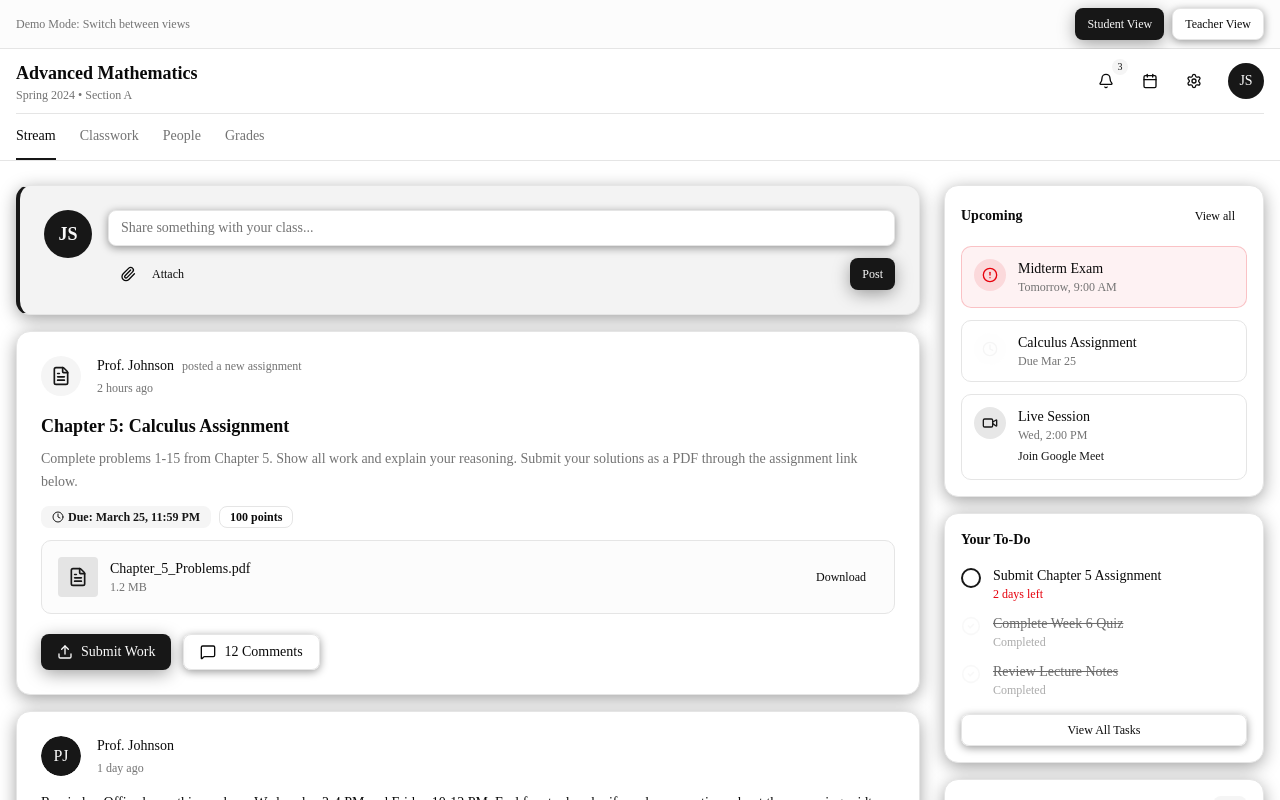
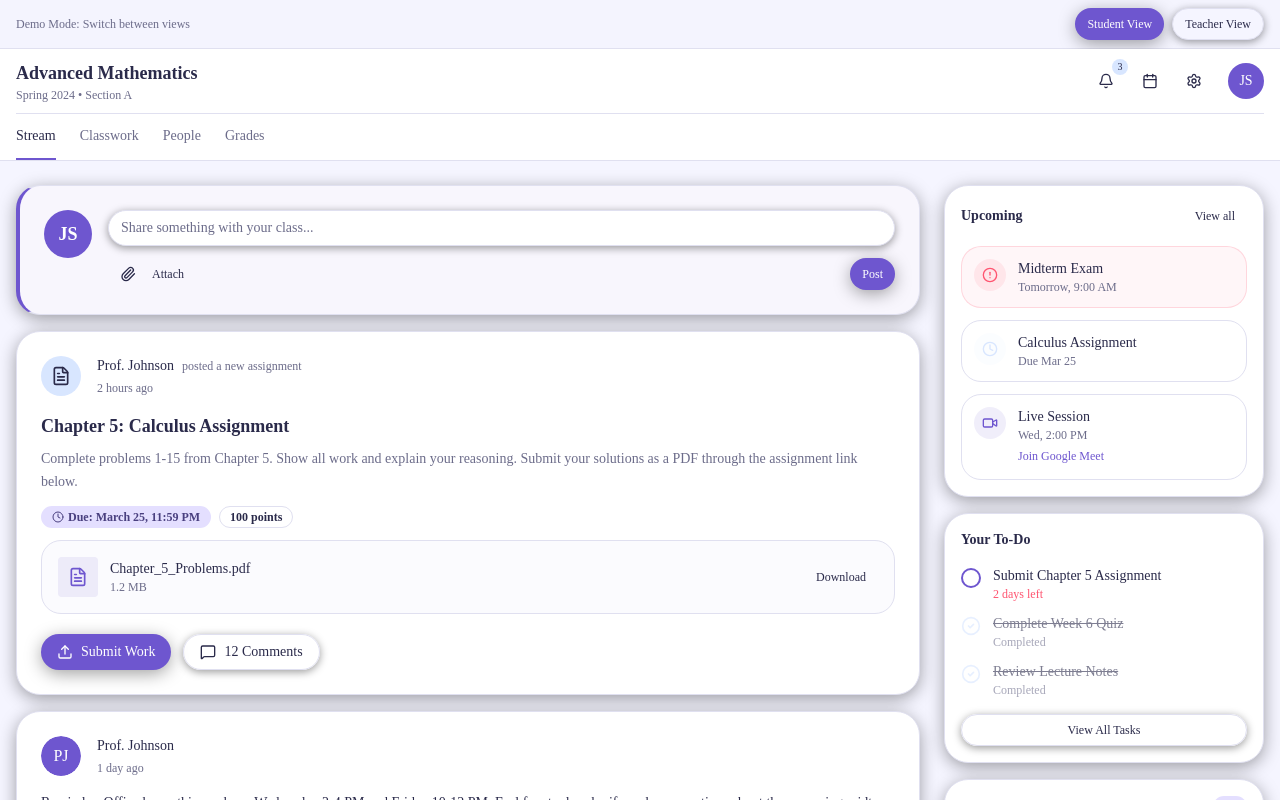
Before and after one commit to sampod76/ibl_classroom, a Next.js app: page /dashboard/teacher in a window 1280 px wide. Shown: the top 800 px of the page. Built offline with nearby package versions, Linux system fonts and the light colour scheme; no server answers.

Commit message:
fix(global css)

```diff
--- a/src/app/globals.css
+++ b/src/app/globals.css
@@ -1,85 +1,83 @@
 @import "tailwindcss";
-
-@plugin "tailwindcss-animate";
 @import "tw-animate-css";
 
 @custom-variant dark (&:is(.dark *));
 
 :root {
+  --background: oklch(0.973 0.0133 286.15);
+  --foreground: oklch(0.3015 0.0572 282.418);
   --card: oklch(1 0 0);
-  --card-foreground: oklch(0.145 0 0);
+  --card-foreground: oklch(0.3015 0.0572 282.4176);
   --popover: oklch(1 0 0);
-  --popover-foreground: oklch(0.145 0 0);
-  --primary: oklch(0.205 0 0);
-  --primary-foreground: oklch(0.985 0 0);
-  --secondary: oklch(0.97 0 0);
-  --secondary-foreground: oklch(0.205 0 0);
-  --muted: oklch(0.97 0 0);
-  --muted-foreground: oklch(0.556 0 0);
-  --accent: oklch(0.97 0 0);
-  --accent-foreground: oklch(0.205 0 0);
-  --destructive: oklch(0.577 0.245 27.325);
+  --popover-foreground: oklch(0.3015 0.0572 282.4176);
+  --primary: oklch(0.5417 0.179 288.033);
+  --primary-foreground: oklch(1 0 0);
+  --secondary: oklch(0.9174 0.0434 292.69);
+  --secondary-foreground: oklch(0.4143 0.1039 288.1742);
+  --muted: oklch(0.958 0.0133 286.145);
+  --muted-foreground: oklch(0.5426 0.0465 284.7435);
+  --accent: oklch(0.9221 0.0373 262.141);
+  --accent-foreground: oklch(0.3015 0.0572 282.4176);
+  --destructive: oklch(0.6861 0.2061 14.9941);
   --destructive-foreground: oklch(1 0 0);
-  --border: oklch(0.922 0 0);
-  --input: oklch(0.922 0 0);
-  --ring: oklch(0.708 0 0);
-  --chart-1: oklch(0.646 0.222 41.116);
-  --chart-2: oklch(0.6 0.118 184.704);
-  --chart-3: oklch(0.398 0.07 227.392);
-  --chart-4: oklch(0.828 0.189 84.429);
-  --chart-5: oklch(0.769 0.188 70.08);
-  --radius: 0.625rem;
-  --sidebar: oklch(0.985 0 0);
-  --sidebar-foreground: oklch(0.145 0 0);
-  --sidebar-primary: oklch(0.205 0 0);
-  --sidebar-primary-foreground: oklch(0.985 0 0);
-  --sidebar-accent: oklch(0.97 0 0);
-  --sidebar-accent-foreground: oklch(0.205 0 0);
-  --sidebar-border: oklch(0.922 0 0);
-  --sidebar-ring: oklch(0.708 0 0);
+  --border: oklch(0.9115 0.0216 285.962);
+  --input: oklch(0.9115 0.0216 285.962);
+  --ring: oklch(0.5417 0.179 288.033);
+  --chart-1: oklch(0.5417 0.179 288.033);
+  --chart-2: oklch(0.7042 0.1601 288.988);
+  --chart-3: oklch(0.5679 0.2113 276.707);
+  --chart-4: oklch(0.6355 0.1922 281.805);
+  --chart-5: oklch(0.4508 0.1757 279.384);
+  --radius: 1.25rem;
+  --sidebar: oklch(0.958 0.0133 286.145);
+  --sidebar-foreground: oklch(0.3015 0.0572 282.4176);
+  --sidebar-primary: oklch(0.5417 0.179 288.0332);
+  --sidebar-primary-foreground: oklch(1 0 0);
+  --sidebar-accent: oklch(0.9221 0.0373 262.141);
+  --sidebar-accent-foreground: oklch(0.3015 0.0572 282.4176);
+  --sidebar-border: oklch(0.9115 0.0216 285.9625);
+  --sidebar-ring: oklch(0.5417 0.179 288.0332);
   --shadow-x: 0px;
   --shadow-y: 2px;
   --shadow-blur: 6px;
   --shadow-spread: 0px;
   --shadow-opacity: 0.4;
   --shadow-color: rgb(0, 0, 0);
-  --background: oklch(1 0 0);
-  --foreground: oklch(0.145 0 0);
 }
 
 .dark {
-  --background: oklch(0.145 0 0);
-  --foreground: oklch(0.985 0 0);
-  --card: oklch(0.205 0 0);
-  --card-foreground: oklch(0.985 0 0);
-  --popover: oklch(0.205 0 0);
-  --popover-foreground: oklch(0.985 0 0);
-  --primary: oklch(0.922 0 0);
-  --primary-foreground: oklch(0.205 0 0);
-  --secondary: oklch(0.269 0 0);
-  --secondary-foreground: oklch(0.985 0 0);
-  --muted: oklch(0.269 0 0);
-  --muted-foreground: oklch(0.708 0 0);
-  --accent: oklch(0.269 0 0);
-  --accent-foreground: oklch(0.985 0 0);
-  --destructive: oklch(0.704 0.191 22.216);
+  --background: oklch(0.1743 0.0227 283.7998);
+  --foreground: oklch(0.9185 0.0257 285.8834);
+  --card: oklch(0.2284 0.0384 282.9324);
+  --card-foreground: oklch(0.9185 0.0257 285.8834);
+  --popover: oklch(0.2284 0.0384 282.9324);
+  --popover-foreground: oklch(0.9185 0.0257 285.8834);
+  --primary: oklch(0.7162 0.1597 290.3962);
+  --primary-foreground: oklch(0.1743 0.0227 283.7998);
+  --secondary: oklch(0.3139 0.0736 283.4591);
+  --secondary-foreground: oklch(0.8367 0.0849 285.9111);
+  --muted: oklch(0.271 0.0621 281.4377);
+  --muted-foreground: oklch(0.7166 0.0462 285.1741);
+  --accent: oklch(0.3354 0.0828 280.9705);
+  --accent-foreground: oklch(0.9185 0.0257 285.8834);
+  --destructive: oklch(0.6861 0.2061 14.9941);
   --destructive-foreground: oklch(1 0 0);
-  --border: oklch(1 0 0 / 10%);
-  --input: oklch(1 0 0 / 15%);
-  --ring: oklch(0.556 0 0);
-  --chart-1: oklch(0.488 0.243 264.376);
-  --chart-2: oklch(0.696 0.17 162.48);
-  --chart-3: oklch(0.769 0.188 70.08);
-  --chart-4: oklch(0.627 0.265 303.9);
-  --chart-5: oklch(0.645 0.246 16.439);
-  --sidebar: oklch(0.205 0 0);
-  --sidebar-foreground: oklch(0.985 0 0);
-  --sidebar-primary: oklch(0.488 0.243 264.376);
-  --sidebar-primary-foreground: oklch(0.985 0 0);
-  --sidebar-accent: oklch(0.269 0 0);
-  --sidebar-accent-foreground: oklch(0.985 0 0);
-  --sidebar-border: oklch(1 0 0 / 10%);
-  --sidebar-ring: oklch(0.556 0 0);
+  --border: oklch(0.3261 0.0597 282.5832);
+  --input: oklch(0.3261 0.0597 282.5832);
+  --ring: oklch(0.7162 0.1597 290.3962);
+  --chart-1: oklch(0.7162 0.1597 290.3962);
+  --chart-2: oklch(0.6382 0.1047 274.9117);
+  --chart-3: oklch(0.7482 0.1235 244.7492);
+  --chart-4: oklch(0.7124 0.0977 186.6761);
+  --chart-5: oklch(0.7546 0.1831 346.8124);
+  --sidebar: oklch(0.2284 0.0384 282.9324);
+  --sidebar-foreground: oklch(0.9185 0.0257 285.8834);
+  --sidebar-primary: oklch(0.7162 0.1597 290.3962);
+  --sidebar-primary-foreground: oklch(0.1743 0.0227 283.7998);
+  --sidebar-accent: oklch(0.3354 0.0828 280.9705);
+  --sidebar-accent-foreground: oklch(0.9185 0.0257 285.8834);
+  --sidebar-border: oklch(0.3261 0.0597 282.5832);
+  --sidebar-ring: oklch(0.7162 0.1597 290.3962);
   --shadow-x: 0px;
   --shadow-y: 1px;
   --shadow-blur: 2px;
--- a/src/utils/local-storage.ts
+++ b/src/utils/local-storage.ts
@@ -1,5 +1,5 @@
 import { instance } from "@/helpers/axios/axiosInstance";
-import { getBaseUrl } from "@/helpers/config/envConfig";
+import { configEnv } from "@/helpers/config/envConfig";
 
 export const setToLocalStorage = (key: string, token: string) => {
   if (!key || typeof window === "undefined") {
@@ -16,7 +16,7 @@ export const getFromLocalStorage = (key: string) => {
 };
 export const getRefreshToken = async () => {
   return await instance({
-    url: `${getBaseUrl()}/auth/refresh-token`,
+    url: `${configEnv.API_BASE_URL}/auth/refresh-token`,
     method: "POST",
     headers: { "Content-Type": "application/json" },
     withCredentials: true,
```
Also changed, not shown: src/components/ui/input.tsx (+6 -6 lines).
